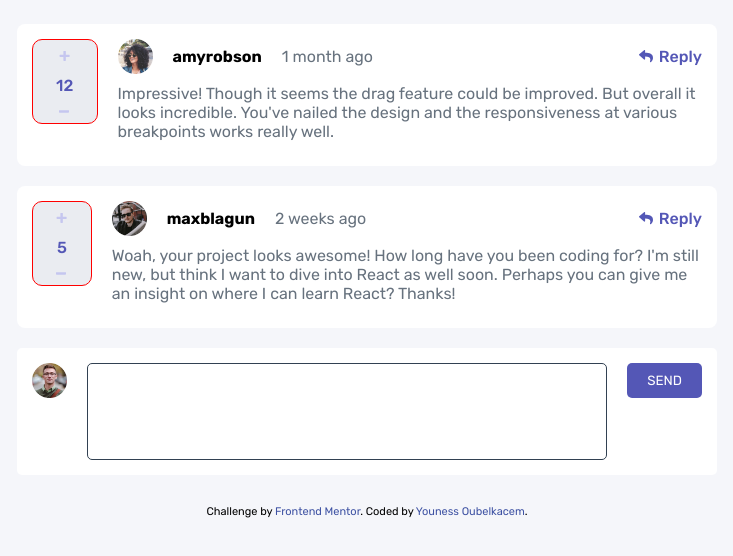
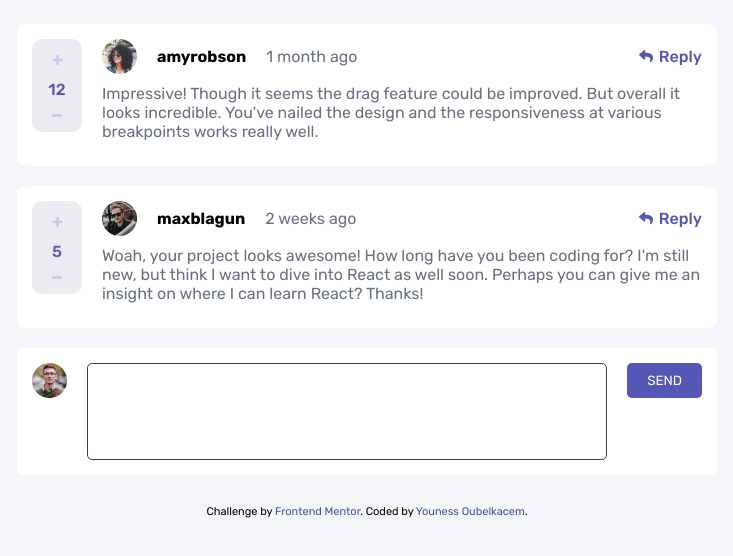
Before and after one commit to younessoub/Comments-section, a plain HTML site: page index.html in a window 1280 px wide. Shown: the whole page, without its empty margins (273-1006 px from the left). Drawn offline with Linux system fonts and the light colour scheme.

Commit message:
adding js

```diff
--- a/script.js
+++ b/script.js
@@ -6,13 +6,13 @@ const commentContainer = (comment) => {
     return `
         <div class="comment-container">
             <div class="voting desktop">
-                <div class="upvote">
+                <div class="upvote" id=${comment.id}>
                     <img src="./images/icon-plus.svg" alt="upvote icon">
                 </div>
                 <div class="votes">
                     <span>${comment.score}</span>
                 </div>
-                <div class="downvote">
+                <div class="downvote" id=${comment.id}>
                     <img src="./images/icon-minus.svg" alt="downvote icon">
                 </div>
             </div>
@@ -43,13 +43,13 @@ const commentContainer = (comment) => {
                 </div>
                 <div class="buttons mobile">
                     <div class="voting">
-                        <div class="upvote">
+                        <div class="upvote" id=${comment.id}>
                             <img src="./images/icon-plus.svg" alt="upvote icon">
                         </div>
                         <div class="votes">
                             <span>${comment.score}</span>
                         </div>
-                        <div class="downvote">
+                        <div class="downvote" id=${comment.id}>
                             <img src="./images/icon-minus.svg" alt="downvote icon">
                         </div>
                     </div>
@@ -88,7 +88,7 @@ const replyContainer = (currentUser) => {
     `
 }
 
-const addComment = (currentUser) => {
+const addCommentContainer = (currentUser) => {
     return `
         <div class="add-comment">
             <div class="flex-center avatar desktop">
@@ -130,8 +130,31 @@ async function load() {
         mainContainer.append(container)
     })
 
-    mainContainer.innerHTML += addComment(data.currentUser)
+    mainContainer.innerHTML += addCommentContainer(data.currentUser)
 
+    const upvoteButton = document.querySelectorAll('.upvote');
+    const downvoteButton = document.querySelectorAll('.downvote');
+
+    upvoteButton.forEach(el => {
+        el.addEventListener('click', (e) => {
+            upvote(e)
+        });
+    });
+
+    downvoteButton.forEach(el => {
+        el.addEventListener('click', (e) => {
+            downvote(e)
+        });
+    });
 }
 
 load()
+
+function upvote(e) {
+    const commentId = e.target.parentNode.id
+}
+
+function downvote(e) {
+    const commentId = e.target.parentNode.id
+    console.log(commentId)
+}
--- a/style.css
+++ b/style.css
@@ -260,8 +260,12 @@ textarea {
   .voting {
     display: flex;
     flex-direction: column;
-    width: 150px;
-    border: 1px solid red;
+    flex: 1;
+    padding: 15px 0;
+  }
+
+  .comment-container>div:nth-child(2) {
+    flex: 12;
   }
 
   .comment-head {
```
